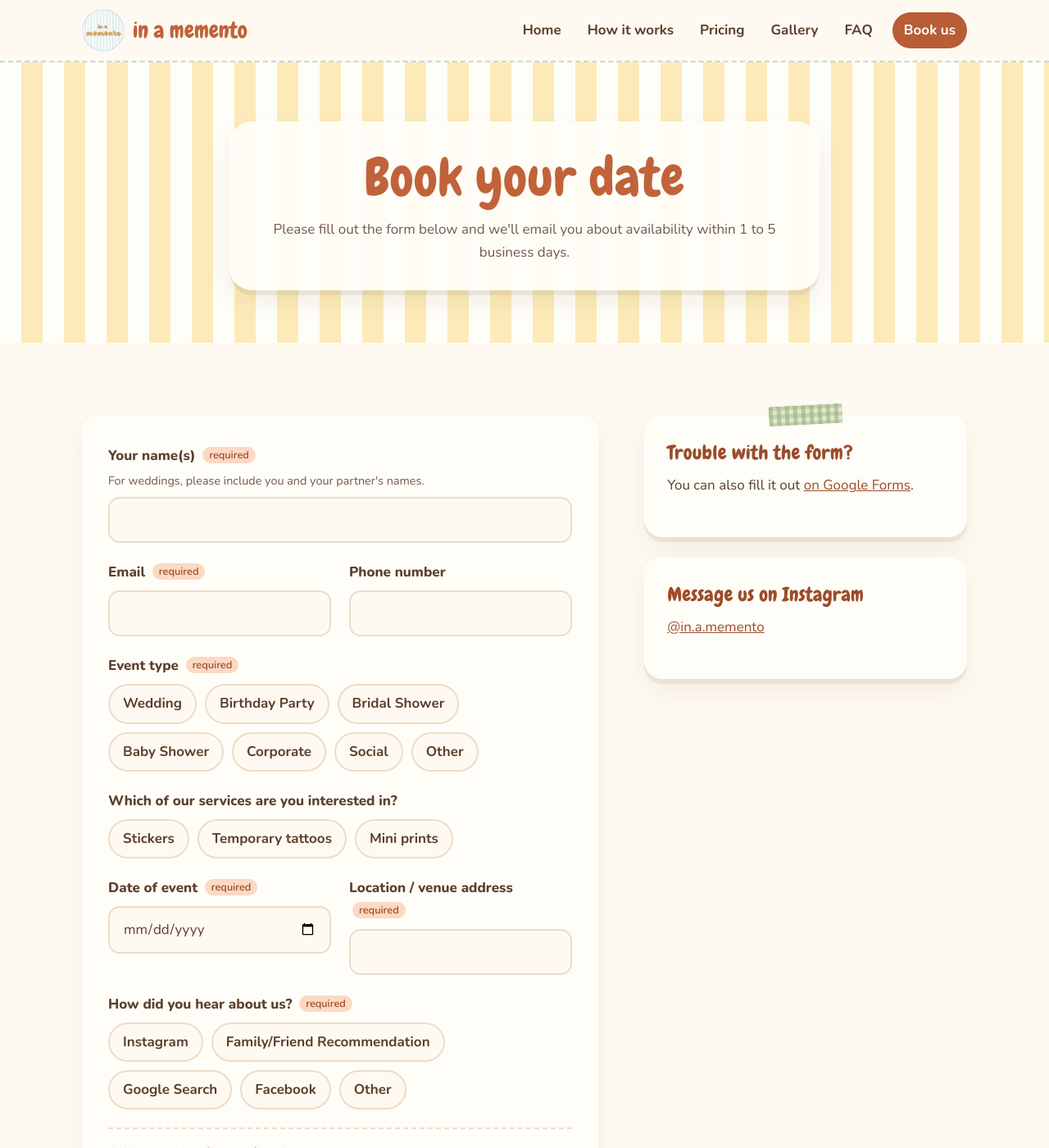
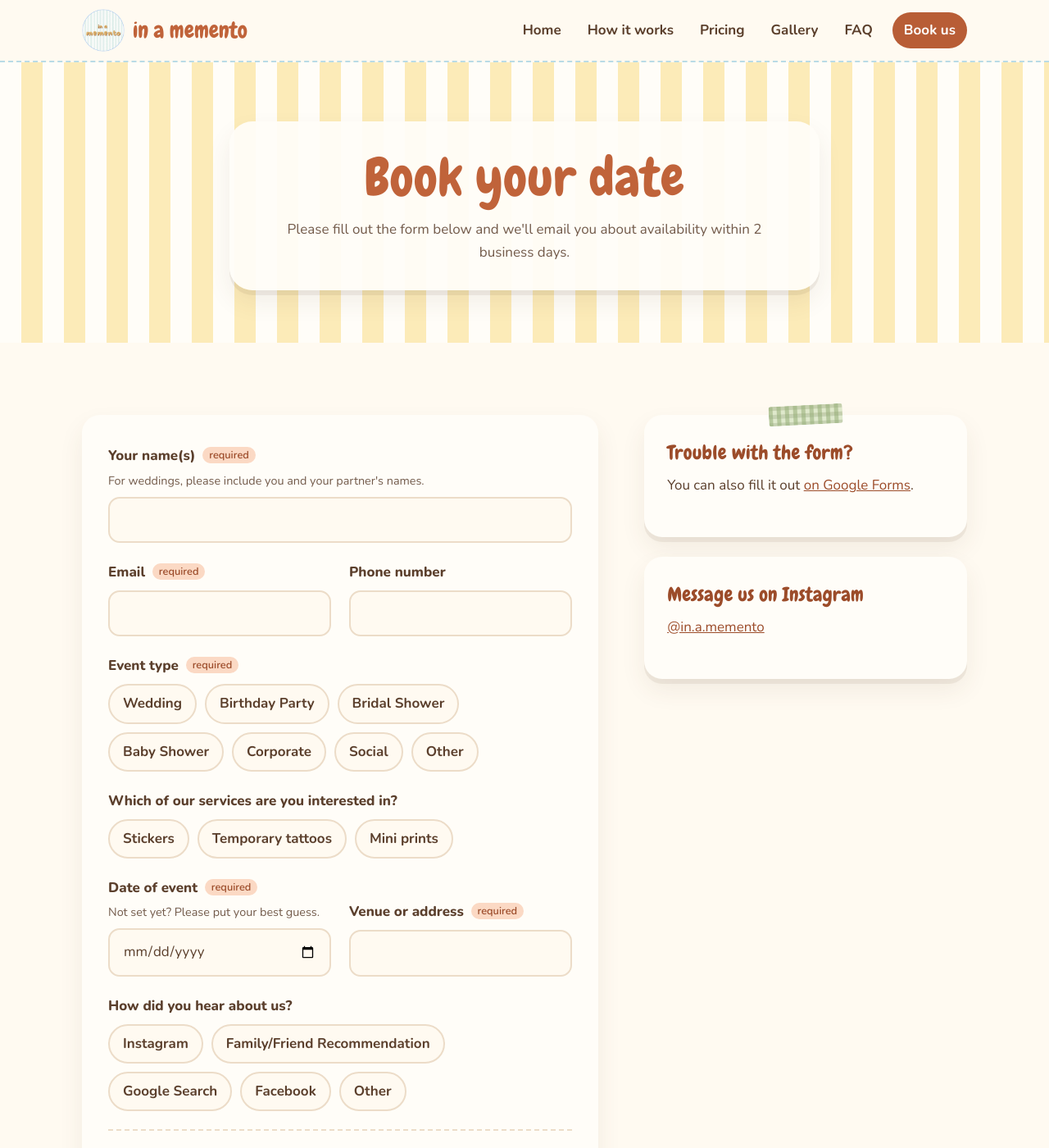
Before and after one commit to andrew-hy-kim/in.a.memento, a Jekyll site: the page built from contact/index.html, in a window 1280 px wide and 1400 px high. Shown: the whole window at 82% size. Built offline with Jekyll 4.4.1, drawn with Linux system fonts in a browser that asks for light colours.

Commit message:
Customer-view fixes: optional 'how did you hear', date hint, 2 business day replies, gallery heading and print sizes
Co-Authored-By: Claude Opus 5.5 <noreply@anthropic.com>
Claude-Session: https://claude.ai/code/session_01A4x6zNFM2ikQnVBPRWM1LK

```diff
--- a/_data/faq.yml
+++ b/_data/faq.yml
@@ -58,7 +58,7 @@
 
     - q: "How do we book, and what happens next?"
       a: |
-        Please fill out our [interest form](/contact/) and we'll email you about availability within 1 to 5 business days. A 25% deposit secures your date.
+        Please fill out our [interest form](/contact/) and we'll email you about availability within 2 business days. A 25% deposit secures your date.
 
         After you book, we will meet virtually over phone or video call to go over all the details, including your vision for your mementos, the signage, timeline, and any questions you may have. We’ll then work together to make your designs perfect and ready for your event!
 
--- a/contact/index.html
+++ b/contact/index.html
@@ -1,14 +1,14 @@
 ---
 layout: default
 title: "Book Your Date"
-description: "Send us your date and venue and we'll email you about availability within 1 to 5 business days."
+description: "Send us your date and venue and we'll email you about availability within 2 business days."
 ---
 
 <section class="page-banner bg-butter-stripes">
   <div class="container">
     <div class="banner-card">
       <h1>Book your date</h1>
-      <p>Please fill out the form below and we'll email you about availability within 1 to 5 business days.</p>
+      <p>Please fill out the form below and we'll email you about availability within 2 business days.</p>
     </div>
   </div>
 </section>
@@ -63,20 +63,21 @@ description: "Send us your date and venue and we'll email you about availability
         <div class="field-row">
           <div class="field" data-error="Please choose your event date.">
             <label for="f-date">Date of event <span class="req">required</span></label>
-            <input id="f-date" name="entry.969458904" type="date" required>
+            <p class="hint" id="f-date-hint">Not set yet? Please put your best guess.</p>
+            <input id="f-date" name="entry.969458904" type="date" aria-describedby="f-date-hint" required>
           </div>
           <div class="field" data-error="Please enter your venue or its address.">
-            <label for="f-venue">Location / venue address <span class="req">required</span></label>
+            <label for="f-venue">Venue or address <span class="req">required</span></label>
             <input id="f-venue" name="entry.414336527" type="text" autocomplete="street-address" required>
           </div>
         </div>
 
-        <fieldset class="field" data-error="Please tell us how you heard about us.">
-          <legend>How did you hear about us? <span class="req">required</span></legend>
+        <fieldset class="field">
+          <legend>How did you hear about us?</legend>
           <div class="chips">
             {%- assign sources = "Instagram,Family/Friend Recommendation,Google Search,Facebook" | split: "," %}
             {%- for t in sources %}
-            <label class="chip"><input type="radio" name="entry.808391416" value="{{ t }}" required><span>{{ t }}</span></label>
+            <label class="chip"><input type="radio" name="entry.808391416" value="{{ t }}"><span>{{ t }}</span></label>
             {%- endfor %}
             <label class="chip"><input type="radio" name="entry.808391416" value="__other_option__" data-other="f-heard-other"><span>Other</span></label>
           </div>
@@ -114,7 +115,7 @@ description: "Send us your date and venue and we'll email you about availability
 
       <div class="form-success" id="form-success" tabindex="-1" hidden data-stickers="{{ site.data.designs | map: 'image' | join: ',' }}" data-sticker-path="{{ '/images/designs/' | relative_url }}">
         <h2>Thank you!</h2>
-        <p>We got your inquiry and will email you about availability within 1 to 5 business days.</p>
+        <p>We got your inquiry and will email you about availability within 2 business days.</p>
         <a class="btn btn-soft" href="{{ '/gallery/' | relative_url }}">Browse our designs</a>
       </div>
     </div>
--- a/css/style.css
+++ b/css/style.css
@@ -707,7 +707,7 @@ figure { margin: 0; }
   vertical-align: 2px;
 }
 .inquiry-form .hint { margin: -4px 0 8px; font-size: 0.9rem; color: var(--ink-soft); }
-.field-row { display: grid; grid-template-columns: 1fr 1fr; gap: 22px; }
+.field-row { display: grid; grid-template-columns: 1fr 1fr; gap: 22px; align-items: end; }
 @media (max-width: 640px) {
   .field-row { grid-template-columns: 1fr; }
   .inquiry-card { padding: 28px 20px; }
--- a/gallery/index.html
+++ b/gallery/index.html
@@ -75,6 +75,7 @@ description: "Photos and videos of our vending machine at weddings and parties,
   <div class="container">
     <div class="section-head">
       <h2>Designs</h2>
+      <p>Most designs are printed at about 2×2" or 3×3".</p>
     </div>
     <div class="gallery-grid">
       {%- for d in site.data.designs %}
--- a/how-it-works/index.html
+++ b/how-it-works/index.html
@@ -20,7 +20,7 @@ description: "How renting the machine works: send an inquiry, plan the designs w
     <div class="grid grid-4">
       <div class="card">
         <h3>1. Send an inquiry</h3>
-        <p>Please fill out our <a href="{{ '/contact/' | relative_url }}">interest form</a> and we'll email you about availability within 1 to 5 business days.</p>
+        <p>Please fill out our <a href="{{ '/contact/' | relative_url }}">interest form</a> and we'll email you about availability within 2 business days.</p>
       </div>
       <div class="card">
         <h3>2. Plan together</h3>
--- a/js/main.js
+++ b/js/main.js
@@ -138,6 +138,11 @@
       }
       data.append(key, value);
     });
+    // "How did you hear about us?" is optional here but required in Google Forms, so send a placeholder when it's skipped
+    if (!data.has("entry.808391416")) {
+      data.append("entry.808391416", "__other_option__");
+      data.append("entry.808391416.other_option_response", "Not answered");
+    }
     // The form also collects the email address separately (Settings > Collect email addresses)
     data.append("emailAddress", form.elements["entry.1840836820"].value);
 
```
Also changed, not shown: other parts of gallery/index.html (+1 -1 lines), 1 other file.
